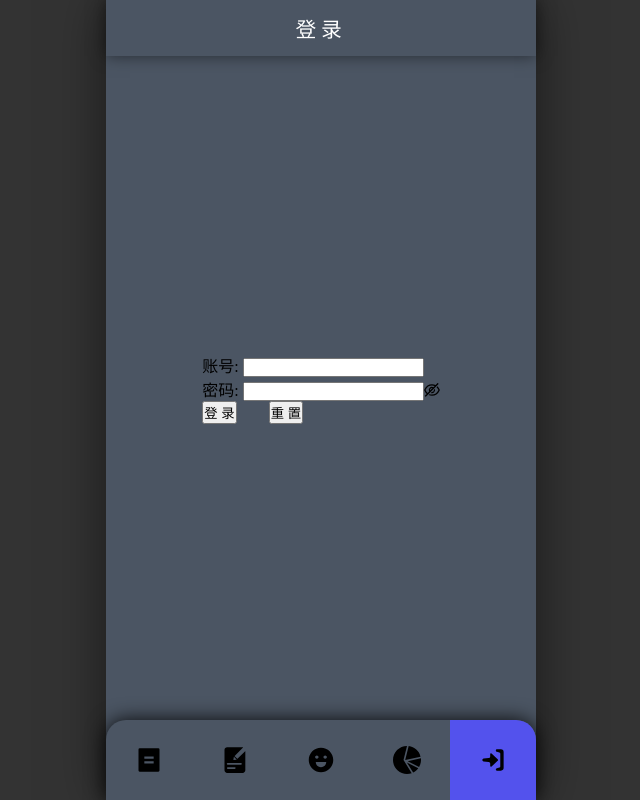
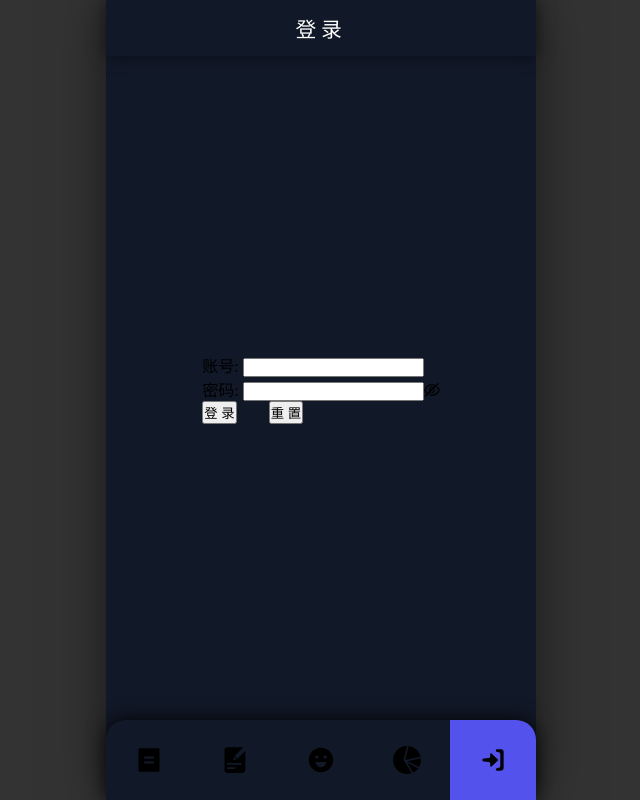
Before and after one commit to zhu-hong/yaner, a Vue app: page /#/login in a window 1280 px wide. Shown: the whole page, without its empty margins (319-959 px from the left). Built offline with nearby package versions, Linux system fonts and the light colour scheme.

Commit message:
change app style

```diff
--- a/src/assets/style.css
+++ b/src/assets/style.css
@@ -16,7 +16,7 @@ body {
   min-width: 375px;
   max-width: 430px;
   min-height: 100vh;
-  background-color: #4b5563;
+  background-color: #111827;
   box-shadow: 0 0 50px rgba(0, 0, 0, .5);
 }
 
```
